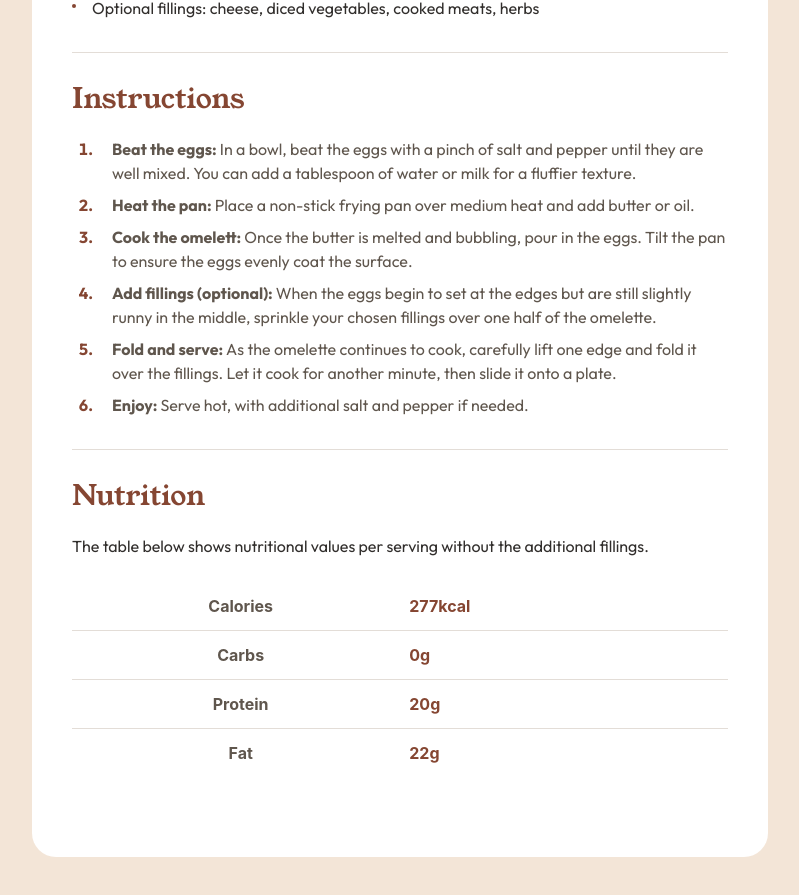
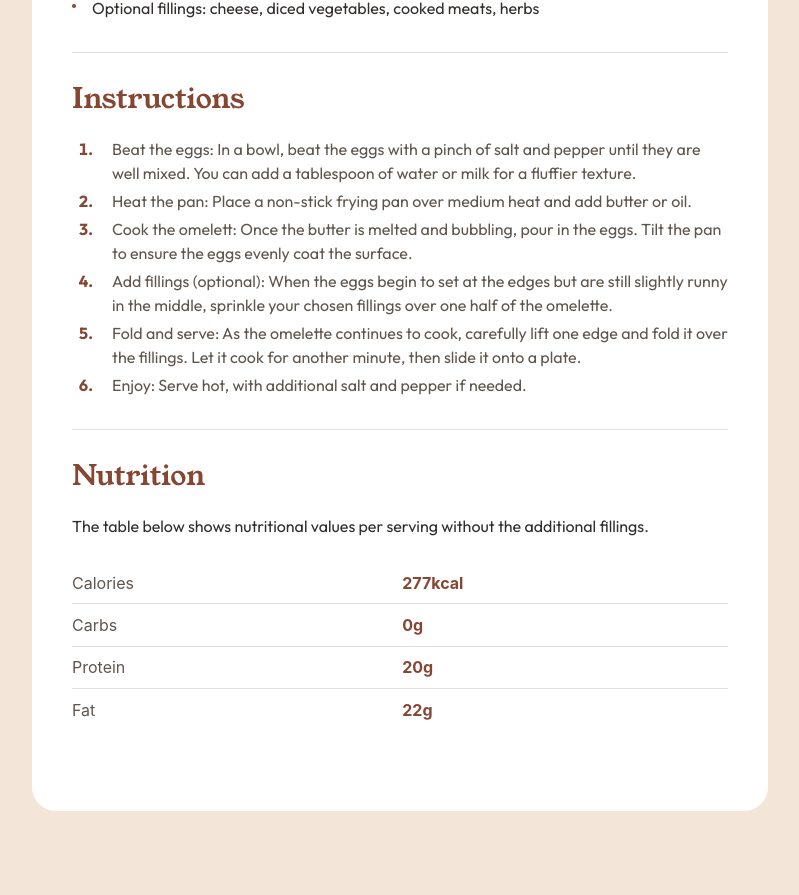
Before and after one commit to Izabelaognadze/recipe-page-main, a React (Vite) app: page / in a window 1280 px wide. Shown: the part 1040-1935 px from the top of the page, without its empty margins (240-1039 px from the left). Built offline with nearby package versions, Linux system fonts and the light colour scheme.

Commit message:
fix paddings of nutrituion page

```diff
--- a/src/components/Instructions.jsx
+++ b/src/components/Instructions.jsx
@@ -31,14 +31,14 @@ export const Instructions = () => {
   return (
     <div className="">
       <h2 className="text-preset-2 text-clr-brown-800 mb-6">Instructions</h2>
-      <ol className="list-decimal list-outside ml-6 flex flex-col gap-2  text-preset-4">
+      <ol className="list-decimal list-outside ml-6 flex flex-col gap-1  text-preset-4">
         {instructionData.map((step, index) => (
           <li
             key={index}
             className="pl-4 marker:text-clr-brown-800 marker:font-bold text-clr-stone-600"
           >
             <p>
-              <span className="text-preset-5 font-bold">{step.title}: </span>
+              <span className="text-preset-4">{step.title}: </span>
               {step.desc}
             </p>
           </li>
--- a/src/components/nutrition.jsx
+++ b/src/components/nutrition.jsx
@@ -1,4 +1,10 @@
 export const Nutrition = () => {
+  const nutritionValue = [
+    { name: "Calories", value: "277kcal" },
+    { name: "Carbs", value: "0g" },
+    { name: "Protein", value: "20g" },
+    { name: "Fat", value: "22g" },
+  ];
   return (
     <div className="mt-8 md:mb-10">
       <h2 className="text-preset-2 text-clr-brown-800">Nutrition</h2>
@@ -9,24 +15,20 @@ export const Nutrition = () => {
 
       <table className="w-full border-collapse">
         <tbody className="divide-y divide-clr-stone-150">
-          <tr>
-            <th scope="row" className="py-3 text-clr-stone-600">Calories</th>
-            <td className="py-3 font-bold text-clr-brown-800 text-left">
-              277kcal
-            </td>
-          </tr>
-          <tr>
-            <th scope="row" className="py-3 text-clr-stone-600">Carbs</th>
-            <td className="py-3 font-bold text-clr-brown-800 text-left">0g</td>
-          </tr>
-          <tr>
-            <th scope="row" className="py-3 text-clr-stone-600">Protein</th>
-            <td className="py-3 font-bold text-clr-brown-800 text-left">20g</td>
-          </tr>
-          <tr>
-            <th scope="row" className="py-3 text-clr-stone-600">Fat</th>
-            <td className="py-3 font-bold text-clr-brown-800 text-left">22g</td>
-          </tr>
+          {nutritionValue.map((item, i) => (
+            <tr key={i}>
+              <th
+                scope="row"
+                className="py-[8.7px] text-start font-normal text-clr-stone-600"
+              >
+                {item.name}
+              </th>
+              <td className="py-2 font-bold text-clr-brown-800 text-left">
+                {item.value}
+              </td>
+            </tr>
+          ))}
+
         </tbody>
       </table>
     </div>
```
